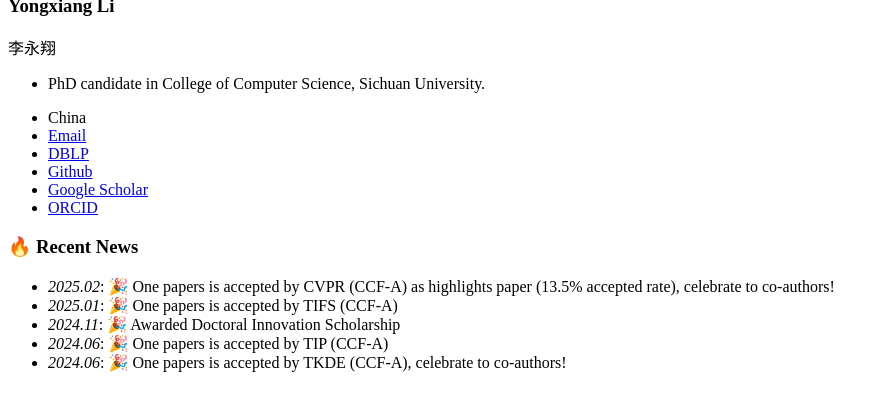
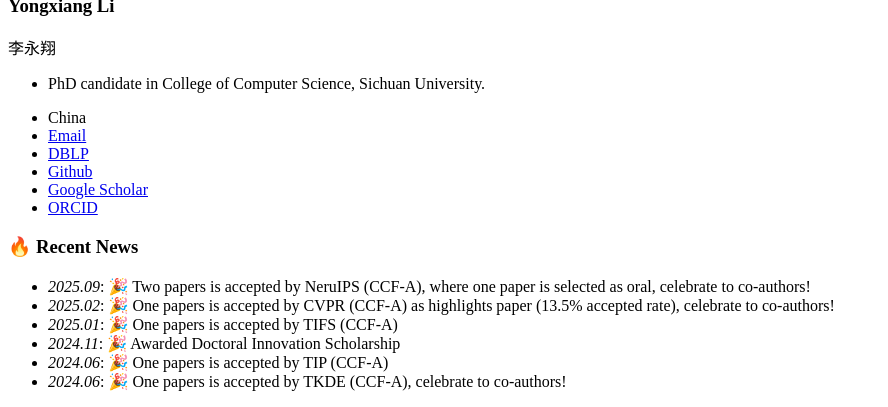
Before and after one commit to LYXRhythm/liyongxiang.github.io, a Jekyll site: the page built from _pages/includes/news.md, in a window 1280 px wide, cut to the strip 530-937 px from the top of the page. Shown: the whole strip, without its empty margins (0-888 px from the left). Built offline with Jekyll 4.4.1, drawn with Linux system fonts in a browser that asks for light colours; our own code applies the rules of GitHub Pages for plain Markdown files.

Commit message:
Update news.md

```diff
--- a/_pages/includes/news.md
+++ b/_pages/includes/news.md
@@ -1,4 +1,5 @@
 # 🔥 Recent News
+- *2025.09*: 🎉 Two papers is accepted by NeruIPS (CCF-A), where one paper is selected as oral, celebrate to co-authors!
 - *2025.02*: 🎉 One papers is accepted by CVPR (CCF-A) as highlights paper (13.5% accepted rate), celebrate to co-authors!
 - *2025.01*: 🎉 One papers is accepted by TIFS (CCF-A)
 - *2024.11*: 🎉 Awarded Doctoral Innovation Scholarship
```
